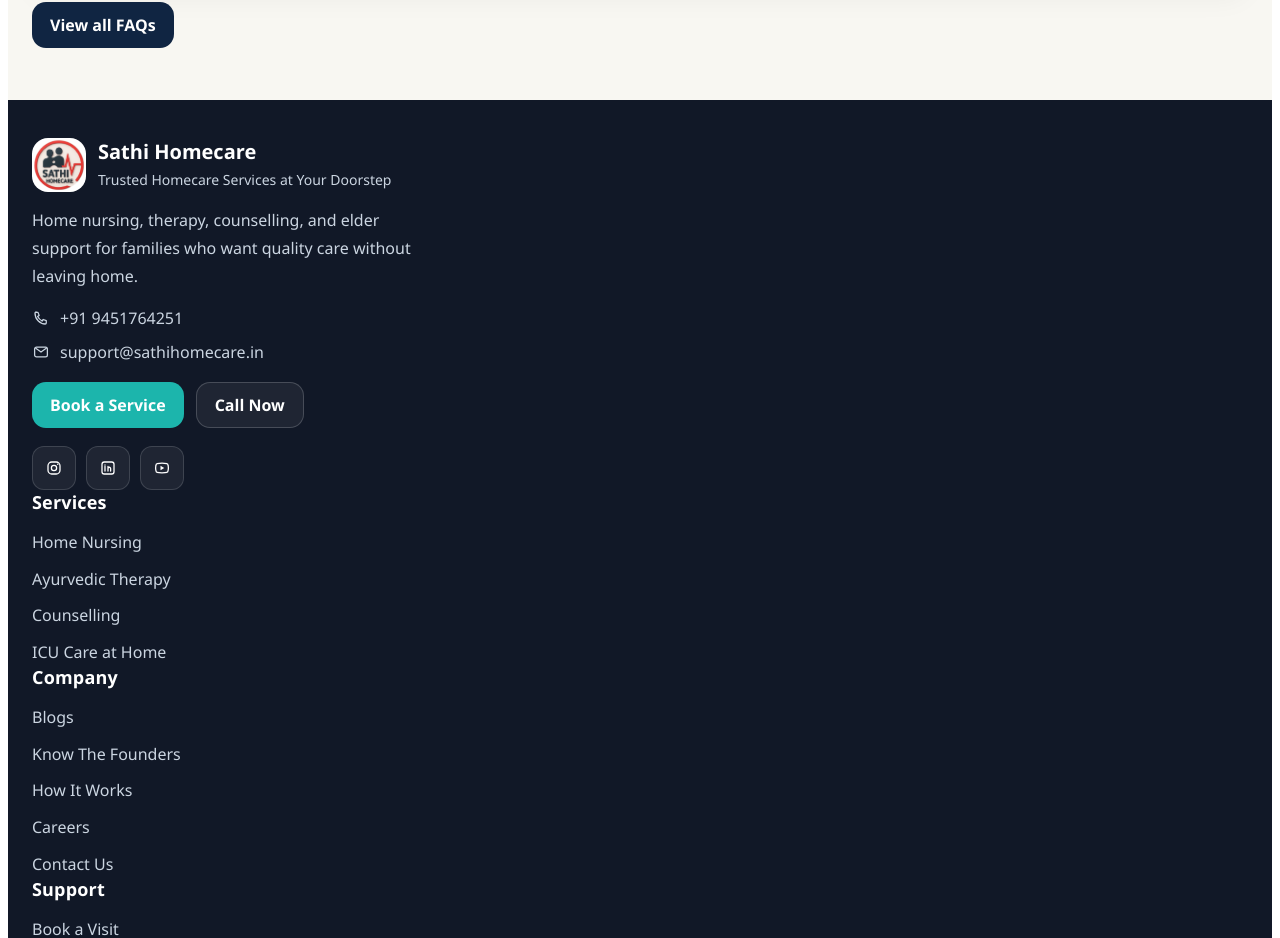
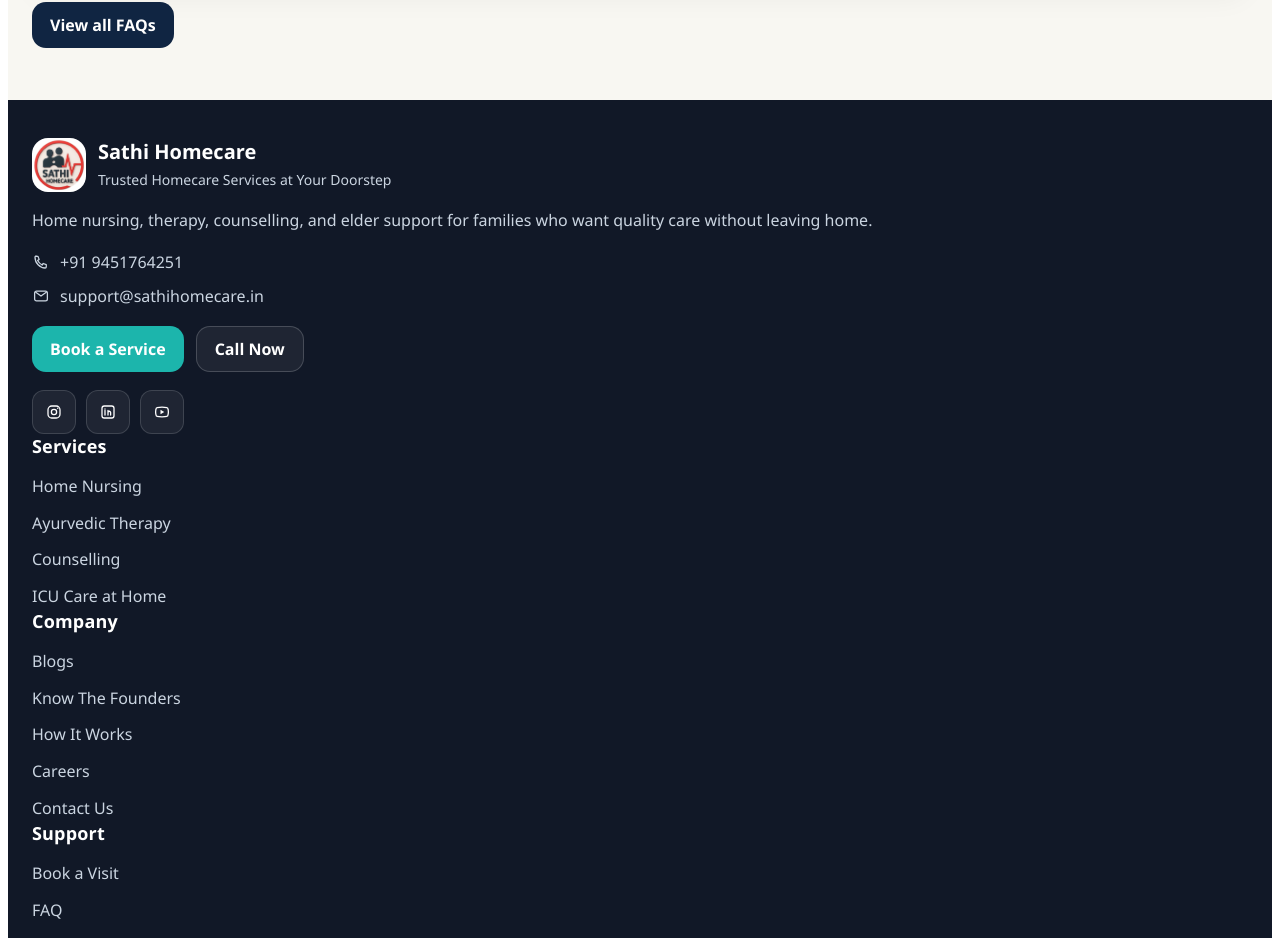
Before and after one commit to Abhishek-Sharma10/sathihomecare-website, a React (Vite) app: page / in a window 1280 px wide. Shown: the part 4506-5444 px from the top of the page. Built offline with nearby package versions, Linux system fonts and the light colour scheme; no server answers.

Commit message:
Fix footer layout in deployed website-push frontend

```diff
--- a/src/index.css
+++ b/src/index.css
@@ -302,7 +302,8 @@ button:hover {
 }
 
 .footer-brand {
-  justify-self: start;
+  justify-self: stretch;
+  max-width: 100%;
 }
 
 .footer-column {
--- a/src/pages/Home.jsx
+++ b/src/pages/Home.jsx
@@ -579,7 +579,7 @@ export default function Home() {
         className="page-padding site-footer"
       >
         <div className="footer-grid" style={{ maxWidth: "1480px", margin: "0 auto" }}>
-          <div style={{ maxWidth: "380px" }} className="footer-brand">
+          <div className="footer-brand">
             <div style={{ display: "flex", alignItems: "center", gap: "12px" }}>
               <div style={footerLogoShell}>
                 <img src={appLogo} alt="Sathi Homecare logo" style={footerLogoImage} />
```
